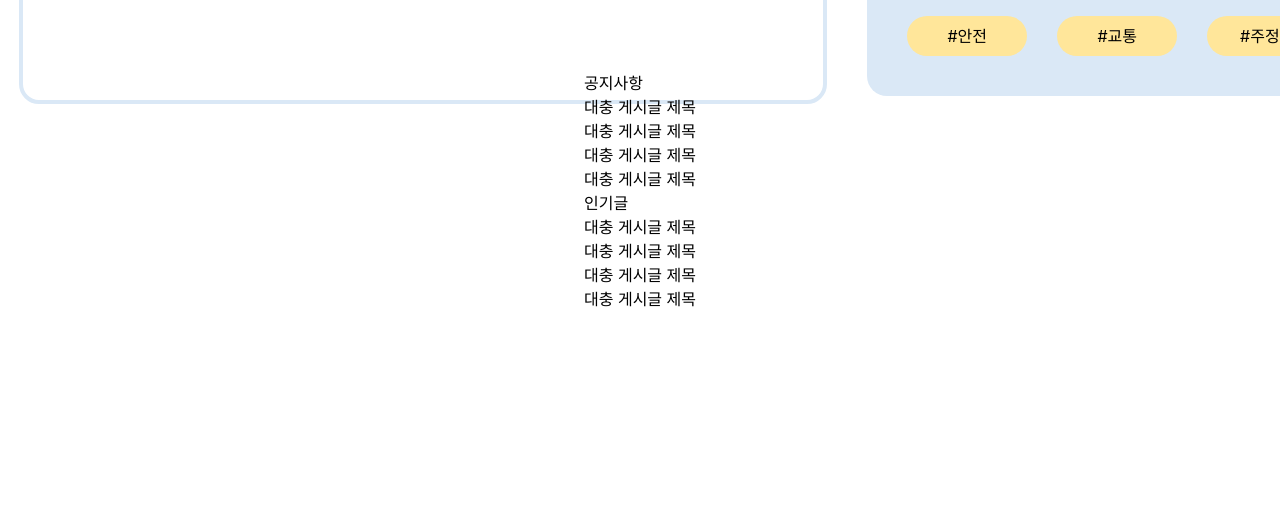
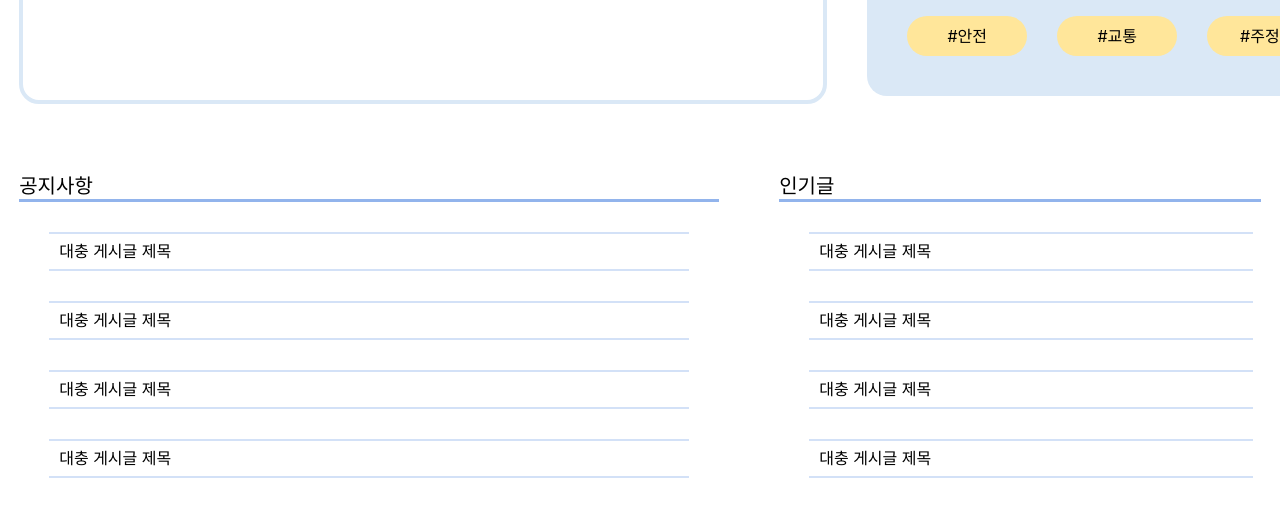
Before and after one commit to Story-of-Seoul/front-react, a React (Create React App) app in the folder story-of-seoul/: page / in a window 1280 px wide. Shown: the part 1299-1815 px from the top of the page. Before the commit the page ends 1609 px from the top, so only its background shows below. Built offline with nearby package versions, Linux system fonts and the light colour scheme.

Commit message:
[design] 게시판 디자인

```diff
--- a/story-of-seoul/src/styles/Home.scss
+++ b/story-of-seoul/src/styles/Home.scss
@@ -5,6 +5,7 @@
     display: flex;
     flex-direction: column;
     align-items: center;
+
 
     width: 100%;
 
@@ -179,6 +180,65 @@
         }
     }
 
+    .BoardContentsWrapper {
+        position: relative;
+
+        width: 97%;
+        height: 574px;
+
+        margin-top: 100px;
+
+
+        display: flex;
+        flex-direction: row;
+        justify-content: space-between;
+
+        .NoticeWrapper {
+
+            min-width: 700px;
+            width: 50%;
+            #title {
+                font-size: 20px;
+                border-bottom: 3px solid #92B4EC;
+            }
+
+            .Board {
+                width: 90%;
+                min-width: 300px;
+                height: 35px;
+                margin: 30px;
+                border-top: 2px solid rgba($color: #92B4EC, $alpha: 0.4);
+                border-bottom: 2px solid rgba($color: #92B4EC, $alpha: 0.4);
+                line-height: 35px;
+                padding-left: 10px;
+            }
+        }
+
+        .HotBoardWrapper {
+
+
+            width: 50%;
+            margin-left: 60px;
+            #title {
+                font-size: 20px;
+                border-bottom: 3px solid #92B4EC;
+            }
+
+            .Board {
+                width: 90%;
+                min-width: 300px;
+                height: 35px;
+                margin: 30px;
+                border-top: 2px solid rgba($color: #92B4EC, $alpha: 0.4);
+                border-bottom: 2px solid rgba($color: #92B4EC, $alpha: 0.4);
+                line-height: 35px;
+                padding-left: 10px;
+            }
+        }
+
+
+    }
+
 
 
 
```
